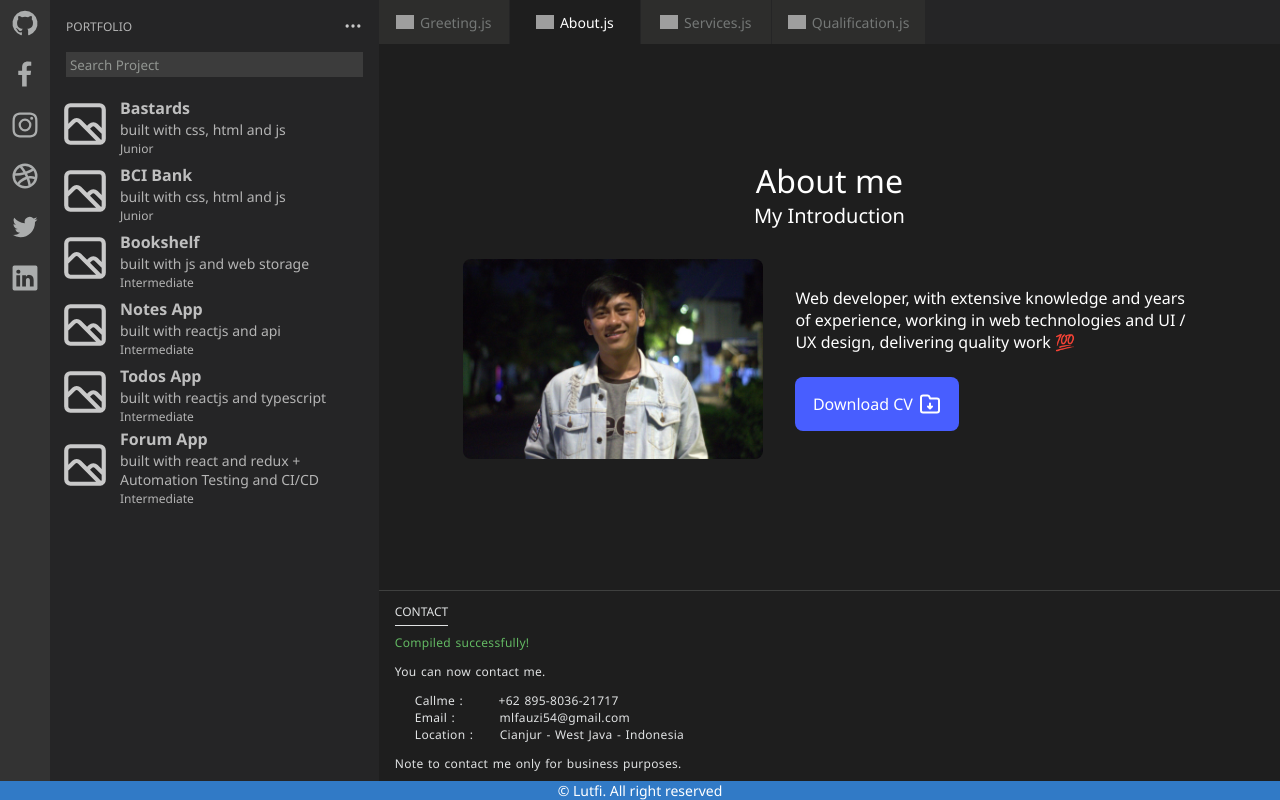
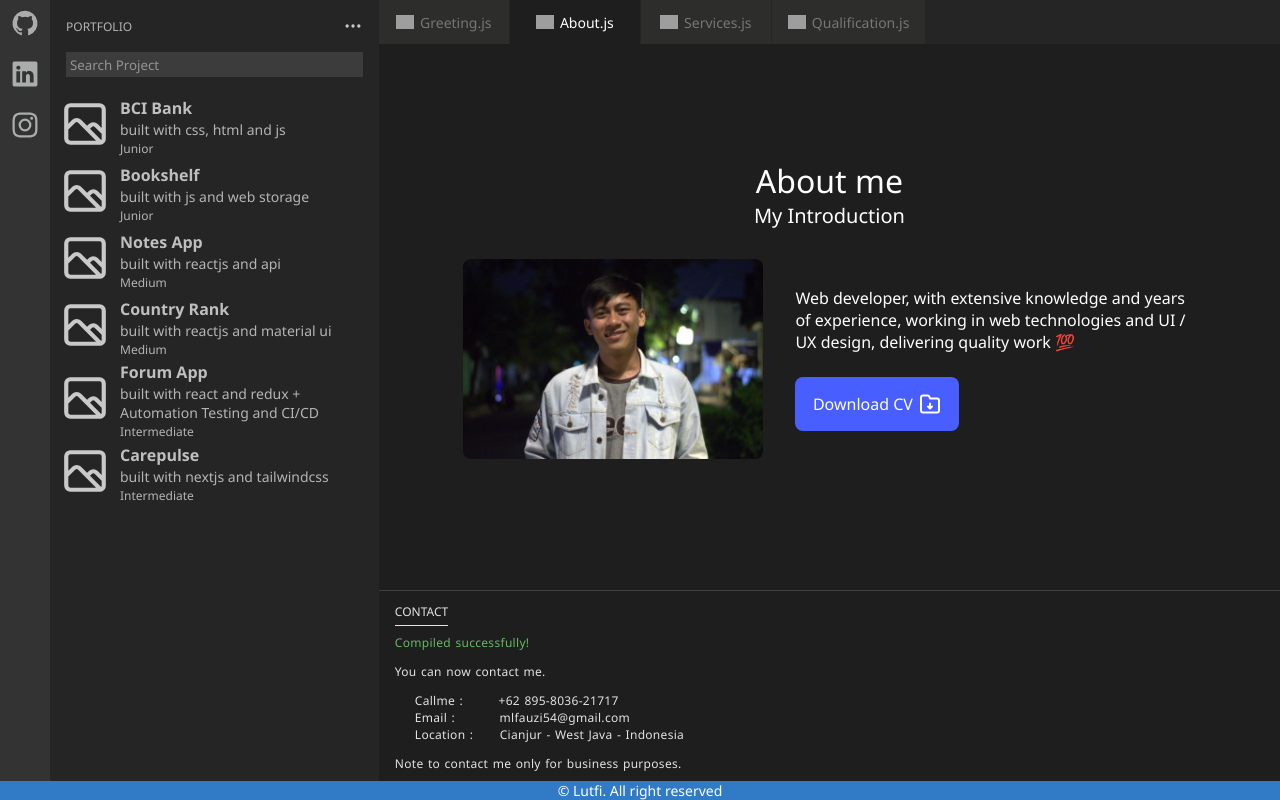
Before and after one commit to MohLutfiFauzi/MohLutfiFauzi.github.io, a React (Create React App) app: page /about in a window 1280 px wide. Built offline with nearby package versions, Linux system fonts and the light colour scheme; grey boxes are pictures that could not be loaded.

Commit message:
update sosmed dll

```diff
--- a/src/component/Sidebar.jsx
+++ b/src/component/Sidebar.jsx
@@ -1,6 +1,13 @@
-import React from 'react'
-import styled from 'styled-components'
-import { UilGithub, UilInstagram, UilFacebookF, UilLinkedin, UilDribbble, UilTwitter } from '@iconscout/react-unicons'
+import React from "react";
+import styled from "styled-components";
+import {
+  UilGithub,
+  UilInstagram,
+  UilFacebookF,
+  UilLinkedin,
+  UilDribbble,
+  UilTwitter,
+} from "@iconscout/react-unicons";
 
 const Container = styled.aside`
   min-width: 50px;
@@ -12,21 +19,39 @@ const Container = styled.aside`
   align-items: center;
   padding-top: 8px;
   gap: 16px;
-`
+`;
 
 const Sidebar = () => {
   return (
     <>
       <Container>
-                <a target='_blank' href='https://github.com/MohLutfiFauzi' rel="noreferrer"><UilGithub size="30" color="#ABADAD" /></a>
-                <a target='_blank' href='https://facebook.com/MohLutfiFauzi' rel="noreferrer"><UilFacebookF size="30" color="#ABADAD" /></a>
-                <a target='_blank' href='https://instagram.com/mohlutfifauzi' rel="noreferrer"><UilInstagram size="30" color="#ABADAD" /></a>
+        <a
+          target="_blank"
+          href="https://github.com/MohLutfiFauzi"
+          rel="noreferrer"
+        >
+          <UilGithub size="30" color="#ABADAD" />
+        </a>
+        <a
+          target="_blank"
+          href="https://www.linkedin.com/in/mohlutfifauzi/"
+          rel="noreferrer"
+        >
+          <UilLinkedin size="30" color="#ABADAD" />
+        </a>
+        <a
+          target="_blank"
+          href="https://instagram.com/mohlutfifauzi"
+          rel="noreferrer"
+        >
+          <UilInstagram size="30" color="#ABADAD" />
+        </a>
+        {/* <a target='_blank' href='https://facebook.com/MohLutfiFauzi' rel="noreferrer"><UilFacebookF size="30" color="#ABADAD" /></a>
                 <a target='_blank' href='https://dribbble.com/MohLutfiFauzi' rel="noreferrer"><UilDribbble size="30" color="#ABADAD" /></a>
-                <a target='_blank' href='https://twitter.com/MohLutfiFauzi' rel="noreferrer"><UilTwitter size="30" color="#ABADAD" /></a>
-                <a target='_blank' href='https://www.linkedin.com/in/mohlutfifauzi/' rel="noreferrer"><UilLinkedin size="30" color="#ABADAD" /></a>
+                <a target='_blank' href='https://twitter.com/MohLutfiFauzi' rel="noreferrer"><UilTwitter size="30" color="#ABADAD" /></a> */}
       </Container>
     </>
-    )
-}
+  );
+};
 
-export default Sidebar
+export default Sidebar;
--- a/src/data.js
+++ b/src/data.js
@@ -1,39 +1,39 @@
 export const projects = [
-    {
-        name: "Bastards",
-        desc: "built with css, html and js",
-        link: "https://mohlutfifauzi.github.io/bastards/",
-        difficulty: "Junior"
-    },
   {
     name: "BCI Bank",
     desc: "built with css, html and js",
     link: "https://mohlutfifauzi.github.io/bci-bank/",
-        difficulty: "Junior"
+    difficulty: "Junior",
   },
   {
     name: "Bookshelf",
     desc: "built with js and web storage",
     link: "https://mohlutfifauzi.github.io/bookshelf/",
-        difficulty: "Intermediate"
+    difficulty: "Junior",
   },
   {
     name: "Notes App",
     desc: "built with reactjs and api",
     link: "https://mohlutfifauzi.github.io/notes-app/",
-        difficulty: "Intermediate"
+    difficulty: "Medium",
   },
   {
-        name: "Todos App",
-        desc: "built with reactjs and typescript",
-        link: "https://mohlutfifauzi.github.io/todos-with-typescript/",
-        difficulty: "Intermediate"
+    name: "Country Rank",
+    desc: "built with reactjs and material ui",
+    link: "https://country-rank-population-eight.vercel.app/",
+    difficulty: "Medium",
   },
   {
     name: "Forum App",
     desc: "built with react and redux + Automation Testing and CI/CD",
     link: "https://forum-app-react.vercel.app/",
-        difficulty: "Intermediate"
+    difficulty: "Intermediate",
+  },
+  {
+    name: "Carepulse",
+    desc: "built with nextjs and tailwindcss",
+    link: "https://carepulse-omega-roan.vercel.app/",
+    difficulty: "Intermediate",
   },
 ];
 
@@ -41,46 +41,32 @@ export const certificates = [
   {
     title: "Menjadi Front-End Web Developer Expert.",
     from: "Dicoding Indonesia.",
-        link: "https://www.dicoding.com/certificates/MRZMD51G0ZYQ"
+    link: "https://www.dicoding.com/certificates/MRZMD51G0ZYQ",
   },
   {
     title: "Menjadi React Web Developer Expert.",
     from: "Dicoding Indonesia.",
-        link: "https://www.dicoding.com/certificates/JLX1L945NX72"
-    },
-    {
-        title: "Belajar Prinsip Pemrograman SOLID.",
-        from: "Dicoding Indonesia.",
-        link: "https://www.dicoding.com/certificates/KEXL3V5QYPG2"
-    },
-    {
-        title: "Belajar Membuat Aplikasi Back-End untuk Pemula.",
-        from: "Dicoding Indonesia.",
-        link: "https://www.dicoding.com/certificates/KEXL35YL4PG2"
-    },
-    {
-        title: "Belajar Dasar Git dengan GitHub.",
-        from: "Dicoding Indonesia.",
-        link: "https://www.dicoding.com/certificates/N9ZOE11R0XG5"
+    link: "https://www.dicoding.com/certificates/JLX1L945NX72",
   },
   {
     title: "Peserta Terbaik SIB (Studi Independen Bersertifikat).",
     from: "Kampus Merdeka.",
-        link: "https://drive.google.com/file/d/1zUd0c3TBySKxofZXGyqIAi777s5KNDtx/view"
+    link: "https://drive.google.com/file/d/1zUd0c3TBySKxofZXGyqIAi777s5KNDtx/view",
   },
   {
     title: "MERN (MongoDB ExpressJS ReactJS NodeJS) Stack.",
     from: "Buildwithangga.",
-        link: "https://drive.google.com/file/d/1oBXeTU-_u65m4ryooGDsmE32cMtvPQcV/view?usp=sharing"
+    link: "https://drive.google.com/file/d/1oBXeTU-_u65m4ryooGDsmE32cMtvPQcV/view?usp=sharing",
   },
   {
-        title: "Belajar mempercantik tampilan aplikasi untuk menjadi Desainer Website (Webinar).",
+    title:
+      "Belajar mempercantik tampilan aplikasi untuk menjadi Desainer Website (Webinar).",
     from: "Hacktiv8.",
-        link: "https://drive.google.com/file/d/1SbtCqXgUq7SypdApsEs1b41cE3Lzzr6T/view?usp=sharing"
+    link: "https://drive.google.com/file/d/1SbtCqXgUq7SypdApsEs1b41cE3Lzzr6T/view?usp=sharing",
   },
   {
-        title: "Belajar Membuat Website E-Commerce menggunakan WordPress untuk Menjadi Desainer Website.",
-        from: "Pakar.",
-        link: "https://drive.google.com/file/d/1-q5s2BVXT-DdO6V5PFZ6pAYm5Hjwnj3x/view?usp=sharing"
+    title: "BOOTCAMP FGA WEB DEVELOPMENT+REACT JS",
+    from: "Hacktiv8.",
+    link: "https://drive.google.com/file/d/1pSBR9kVRA96alcJlkIsteExI0ecFjBbG/view?ts=671f0fd4",
   },
-]
+];
--- a/src/pages/About.jsx
+++ b/src/pages/About.jsx
@@ -1,17 +1,17 @@
-import React from 'react'
-import styled from 'styled-components'
-import LutfiJaket from '../assets/lutfi jaket.jpg'
-import { UilFolderDownload } from '@iconscout/react-unicons'
-import resume from '../assets/pdf/Moh Lutfi Fauzi-resume.pdf'
+import React from "react";
+import styled from "styled-components";
+import LutfiJaket from "../assets/lutfi jaket.jpg";
+import { UilFolderDownload } from "@iconscout/react-unicons";
+import resume from "../assets/pdf/CV.pdf";
 
 const sizes = {
-    mobileS: '320px',
-    mobileM: '375px',
-    mobileL: '425px',
-    tablet: '768px',
-    laptop: '830px',
-    laptopL: '1440px',
-    desktop: '2560px',
+  mobileS: "320px",
+  mobileM: "375px",
+  mobileL: "425px",
+  tablet: "768px",
+  laptop: "830px",
+  laptopL: "1440px",
+  desktop: "2560px",
 };
 
 export const devices = {
@@ -26,7 +26,7 @@ export const devices = {
 
 const Container = styled.main`
   padding: 1rem 1rem 2rem 1rem;
-  background-color: #1E1E1E;
+  background-color: #1e1e1e;
   width: 100%;
   flex-basis: 100%;
   display: flex;
@@ -52,14 +52,14 @@ const Container = styled.main`
       visibility: visible;
     }
   }
-`
+`;
 
 const Title = styled.h1`
   color: white;
   font-size: 2rem;
   font-weight: 500;
   text-align: center;
-`
+`;
 
 const SubTitle = styled.p`
   color: white;
@@ -67,7 +67,7 @@ const SubTitle = styled.p`
   font-weight: 200;
   margin-bottom: 1.5em;
   text-align: center;
-`
+`;
 
 const ContainerAbout = styled.section`
   display: flex;
@@ -78,7 +78,7 @@ const ContainerAbout = styled.section`
   @media ${devices.laptop} {
     flex-direction: row;
   }
-`
+`;
 
 const ImgAbout = styled.img`
   min-width: 200px;
@@ -86,7 +86,7 @@ const ImgAbout = styled.img`
   max-width: 300px;
   object-fit: cover;
   border-radius: 8px;
-`
+`;
 
 const ContainerDescAbout = styled.div`
   width: fit-content;
@@ -96,21 +96,21 @@ const ContainerDescAbout = styled.div`
   gap: 24px;
   text-align: left;
   align-items: flex-start;
-`
+`;
 
 const DescParagraph = styled.p`
   color: white;
   font-size: 1rem;
-`
+`;
 
 const ButtonCV = styled.a`
   width: 164px;
   height: 54px;
-    background-color: #485EFF;
+  background-color: #485eff;
   border: none;
   cursor: pointer;
   border-radius: 8px;
-    &:hover{
+  &:hover {
     background-color: blueviolet;
   }
   color: white;
@@ -121,23 +121,25 @@ const ButtonCV = styled.a`
   justify-content: center;
   gap: 5px;
   text-decoration: none;
-`
+`;
 
 const CenterItems = styled.div`
   margin: auto;
-`
+`;
 
 const About = () => {
   return (
     <Container>
-            <CenterItems >
+      <CenterItems>
         <Title>About me</Title>
         <SubTitle>My Introduction</SubTitle>
         <ContainerAbout>
           <ImgAbout src={LutfiJaket} alt="lutfi pake jaket" />
           <ContainerDescAbout>
             <DescParagraph>
-                            Web developer, with extensive knowledge and years of experience, working in web technologies and UI / UX design, delivering quality work &#128175;
+              Web developer, with extensive knowledge and years of experience,
+              working in web technologies and UI / UX design, delivering quality
+              work &#128175;
             </DescParagraph>
             <ButtonCV href={resume} download>
               Download CV <UilFolderDownload />
@@ -146,7 +148,7 @@ const About = () => {
         </ContainerAbout>
       </CenterItems>
     </Container>
-    )
-}
+  );
+};
 
-export default About
+export default About;
```
Also changed, not shown: 2 other files (tests, documents, lock files or other folders). Lines whose indentation alone changed are shown as unchanged.
